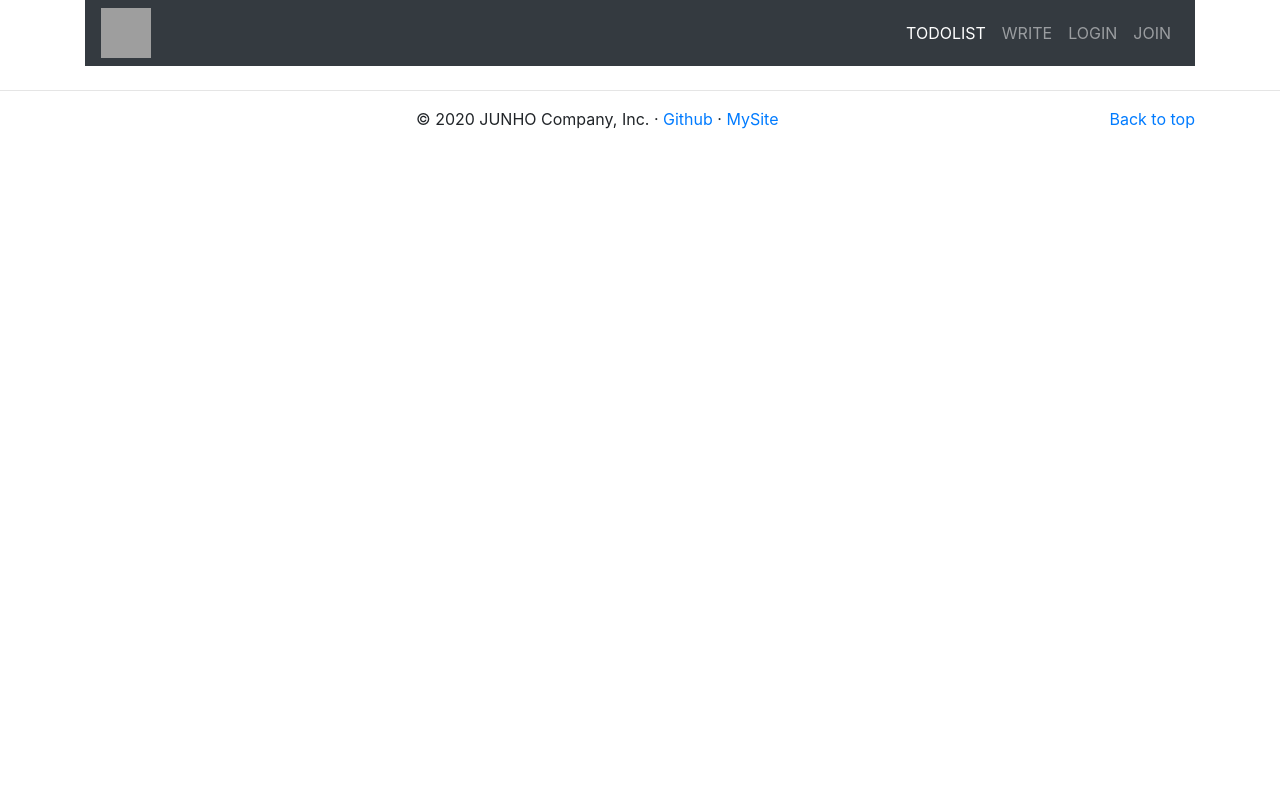
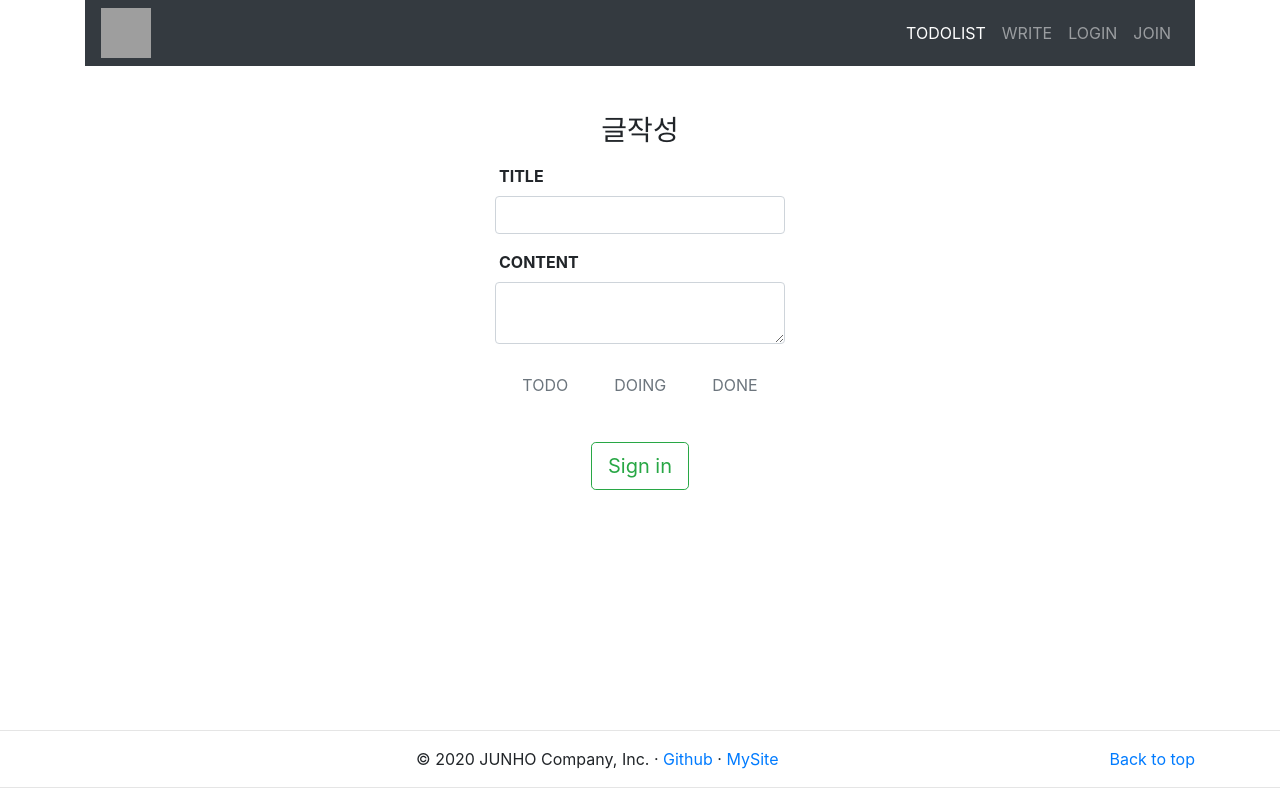
Before and after one commit to kode15333/MyTodo, a React (Create React App) app in the folder front/: page /posts/write in a window 1280 px wide. Shown: the top 800 px of the page. Built offline with nearby package versions, Linux system fonts and the light colour scheme; grey boxes are pictures that could not be loaded.

Commit message:
connect react fron to back

```diff
--- a/front/src/App.css
+++ b/front/src/App.css
@@ -30,6 +30,11 @@
   color: #61dafb;
 }
 
+.content{
+  height: 600px;
+  margin: 10px auto;
+}
+
 @keyframes App-logo-spin {
   from {
     transform: rotate(0deg);
--- a/front/src/App.js
+++ b/front/src/App.js
@@ -7,7 +7,6 @@ import Login from "./components/Login";
 import Join from "./components/Join";
 import TodoList from "./components/TodoList";
 import CreateTodo from "./components/CreateTodo";
-import UpdateTodo from "./components/UpdateTodo";
 import Bottom from "./components/Bottom";
 import {
   BrowserRouter as Router,
@@ -20,6 +19,7 @@ class App extends Component {
         userid: "",
         userpw: "",
         nickname: "",
+        todos:[],
         status: false,
         postid: "",
         title: "",
@@ -70,20 +70,27 @@ class App extends Component {
             status: !this.state.status
         });
     };
-    writePost = e => {
-        const { postid, title, content, done } = this.state;
-        e.preventDefault();
-        if (postid === "") {
-            axios
-                .post("api/board", {
+    writePost = post => {
+        const { postid, title, content, done } = post;
+        if (typeof postid === 'undefined') {
+            console.log(postid,'<<<<<<<<<<<<')
+            axios.post("/api/board", {
                     title: title,
                     content: content,
                     done: done
                 })
-                .then(res => console.log(res));
+                .then(res => {
+                    this.setState({
+                        todos : this.state.todos.concat({
+                            postid : res.data.postid,
+                            title,
+                            content,
+                            done
+                        })
+                    })
+                });
         } else {
-            axios
-                .patch(`api/board/${postid}`, {
+            axios.patch(`api/board/${postid}`, {
                     title: title,
                     content: content,
                     done: done
@@ -120,12 +127,13 @@ class App extends Component {
             <div className="App">
               <Router>
               <Top/>
+                <div className="content">
                 <Switch>
                     <Route exact path="/">
                     <TodoList/>
                     </Route>
-                <Route path="/wr">
-                  <CreateTodo/>
+                    <Route path="/posts/write">
+                    <CreateTodo onCreate={this.writePost} />
                     </Route>
                     <Route path="/login">
                     <Login/>
@@ -134,13 +142,16 @@ class App extends Component {
                     <Join/>
                     </Route>
                 </Switch>
+                </div>
               </Router>
               {/* <UpdateTodo/> */}
               <hr/>
               <Bottom/>
-
-
-                {/* {this.state.status ? "로그인" : "로그아웃"}
+<hr/>
+<hr/>
+<hr/>
+<hr/>
+                {this.state.status ? "로그인" : "로그아웃"}
                 <h1>회원가입</h1>
                 <form onSubmit={this.handleSignUp}>
                     <input name="userid" value={this.state.userid} onChange={this.handleChange} />
@@ -173,7 +184,7 @@ class App extends Component {
                 </form>
                 <button onClick={this.handleupdatePost}>수정</button>
                 <hr />
-                <button onClick={this.handledeletePost}>삭제</button> */}
+                <button onClick={this.handledeletePost}>삭제</button>
             </div>
         );
     }
--- a/front/src/components/CreateTodo.js
+++ b/front/src/components/CreateTodo.js
@@ -1,19 +1,45 @@
 import React, { Component } from 'react';
 
 class CreateTodo extends Component {
+
+    state = {
+      title: "",
+      content: "",
+      done: ""
+    }
+
+    handleChange = e => {
+      const { value, name } = e.target;
+      this.setState({
+          [name]: value
+      });
+    };
+
+    handleClick = e => {
+      this.setState({
+        done : e.target.value
+      })
+    }
+
+    handleSubmit = e => {
+      e.preventDefault();
+      this.props.onCreate(this.state)
+    }
+
     render() {
+      const {title, content} = this.state;
         return (
-            <div className="container w-25">
+            <div className="container w-25 mt-5">
             <h1 className="h3 mb-3 font-weight-normal">글작성</h1>
-            <form className="form-signin text-left">
-            <label htmlFor="inputTitle" className="font-weight-bold ml-1 ">글 내용</label>
-            <input type="text" id="inputTitle" className="form-control mb-3" placeholder="글제목" required={true}/>
-            <label htmlFor="inputContent" className="font-weight-bold ml-1">글내용</label>
-            <textarea type="text" id="inputContent" className="form-control mb-3 h-100" placeholder="글내용" required={true}/>
-            <div className="d-flexd-flex mb-3 text-center">
-              <button type="button" className="btn btn-outline-secondary mr-1 alert active">TODO</button>
-              <button type="button" className="btn btn-outline-secondary mr-1 alert">DOING</button>
-              <button type="button" className="btn btn-outline-secondary alert">DONE</button>
+            <form className="form-signin text-left" onSubmit={this.handleSubmit}>
+            <label className="font-weight-bold ml-1">TITLE</label>
+            <input type="text" name="title" value={title}className="form-control mb-3" onChange={this.handleChange} required={true}/>
+            <label className="font-weight-bold ml-1">CONTENT</label>
+            <textarea type="text" name="content" value={content} className="form-control mb-3 h-100" onChange={this.handleChange} required={true}/>
+            <div onClick={this.handleClick} className="d-flexd-flex mb-3 text-center">
+              <button type="button" value="S"className="btn btn-outline-secondary mr-1 alert">TODO</button>
+              <button type="button" value="I" className="btn btn-outline-secondary mr-1 alert">DOING</button>
+              <button type="button" value="D"className="btn btn-outline-secondary alert">DONE</button>
             </div>
             <div  className="d-flexd-flex mb-3 text-center">
              <button className="btn btn-outline-success btn-lg" type="submit">Sign in</button>
--- a/front/src/components/Login.js
+++ b/front/src/components/Login.js
@@ -4,7 +4,7 @@ class Login extends Component {
     render() {
         return (
             <div>
-                <div className="container w-25">
+                <div className="container w-25 mt-5">
                   <form className="form-signin">
                     <img className="mb-4 mt-4" src="https://www.hohyeonmoon.com/static/2208acea4d740eb4e10862904a845cda/1e9e2/react-js-github-pages-deploy.png" alt="" width="72" height="72"/>
                     <h1 className="h3 mb-3 font-weight-normal">Please sign in</h1>
--- a/front/src/components/TodoList.js
+++ b/front/src/components/TodoList.js
@@ -4,7 +4,8 @@ import TodoItem from './TodoItem';
 class TodoList extends Component {
     render() {
         return (
-                <div className="container">
+                <div className="container mt-1">
+                  <h3 className=" text-xl font-weight-bold mb-5">TODO LIST</h3>
                   <div className="row">
                     <TodoItem/>
                     <TodoItem/>
--- a/front/src/components/Top.js
+++ b/front/src/components/Top.js
@@ -1,6 +1,9 @@
 import React, { Component } from "react";
 import {Link} from "react-router-dom";
 class Top extends Component {
+    state ={
+      foo :true
+    }
     render() {
         return (
             <div>
@@ -17,14 +20,19 @@ class Top extends Component {
                           <Link className="nav-link" to="/">TODOLIST</Link>
                         </li>
                         <li className="nav-item ">
-                          <Link className="nav-link" to="/wr">WRITE</Link>
+                          <Link className="nav-link" to="/posts/write">WRITE</Link>
                         </li>
-                        <li className="nav-item ">
+                        {this.state.foo ? <><li className="nav-item ">
                           <Link className="nav-link" to="/login">LOGIN</Link>
                         </li>
                         <li className="nav-item">
                           <Link className="nav-link" to="/join">JOIN</Link>
                         </li>
+                        </>
+                        :
+                        <li className="nav-item ">
+                          <Link className="nav-link" to="/logout">LOGOUT</Link>
+                        </li>}
                       </ul>
                     </div>
                   </nav>
```
Also changed, not shown: 2 other files (tests, documents, lock files or other folders). Lines whose indentation alone changed are shown as unchanged.
